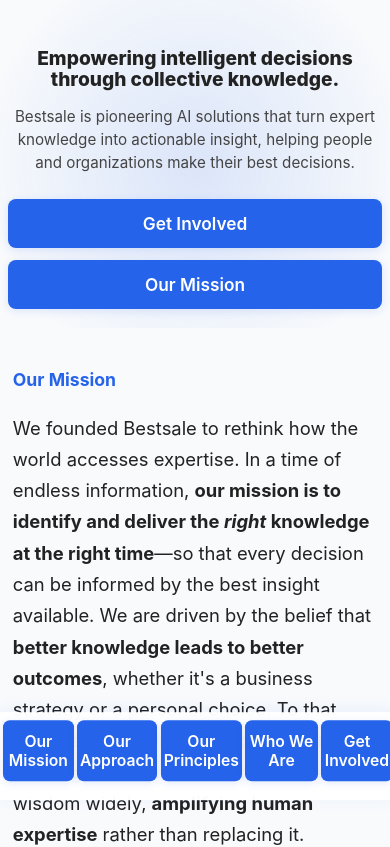
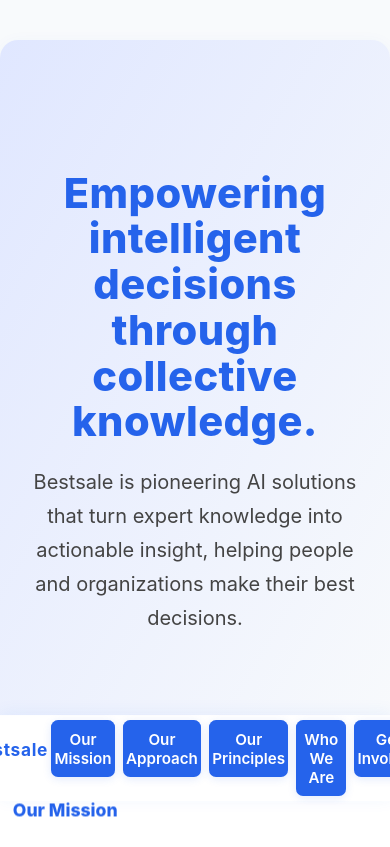
Before and after one commit to ygy2024/bestsalehome1, a React (Vite) app: page / in a window 390 px wide. Shown: the top 847 px of the page. Built offline with nearby package versions, Linux system fonts and the light colour scheme.

Commit message:
Remove Hero CTA buttons and set tagline to black; content unchanged

```diff
--- a/src/App.css
+++ b/src/App.css
@@ -15,6 +15,7 @@
   font-family: 'Inter', 'Segoe UI', Arial, sans-serif;
   background: #f8fafc;
   color: #222;
+  overflow-x: hidden;
 }
 
 .main-wrapper {
@@ -26,23 +27,21 @@
 /* 移除原有.nav样式 */
 .nav, .logo { display: none !important; }
 
-/* 竖向右侧导航 */
+/* 左侧导航 */
 .side-nav {
   position: fixed;
   top: 50%;
-  right: 2.5vw;
+  left: 2vw;
   transform: translateY(-50%);
   display: flex;
   flex-direction: column;
   align-items: center;
-  background: rgba(255,255,255,0.95);
+  background: rgba(255,255,255,0.97);
   box-shadow: 0 2px 16px 0 #2563eb11;
   border-radius: 18px;
-  padding: 1.2rem 0.5rem;
+  padding: 1.2rem 0.8rem;
   z-index: 100;
-  gap: 0.8rem;
-  max-width: 140px;
-  min-width: 110px;
+  gap: 1.2rem;
 }
 .side-logo {
   font-weight: 700;
@@ -54,20 +53,19 @@
 .side-nav ul {
   display: flex;
   flex-direction: column;
-  gap: 0.7rem;
+  gap: 1.1rem;
   list-style: none;
   margin: 0;
   padding: 0;
-  width: 100%;
 }
 .side-nav button {
   background: #2563eb;
   color: #fff;
   border: none;
-  font-size: 0.98rem;
+  font-size: 1.05rem;
   font-weight: 600;
   border-radius: 8px;
-  padding: 0.7rem 0.5rem;
+  padding: 0.8rem 1.5rem;
   cursor: pointer;
   box-shadow: 0 2px 8px 0 #2563eb22;
   transition: background 0.18s, transform 0.18s;
@@ -78,108 +76,59 @@
   text-align: center;
   box-sizing: border-box;
 }
+.side-nav button.active {
+  background: #1d4ed8;
+  color: #fff;
+  box-shadow: 0 4px 16px 0 #2563eb33;
+}
 .side-nav button:hover, .side-nav button:focus {
   background: #1d4ed8;
   transform: scale(1.06);
 }
 
-.hero {
-  position: relative;
-  padding: 6rem 2rem 4rem 2rem;
-  text-align: center;
-  background: #f1f5f9;
-  overflow: hidden;
+main {
+  flex: 1 1 auto;
+  margin-left: 180px;
+  display: flex;
+  flex-direction: column;
 }
-.hero-bg-anim {
-  position: absolute;
-  top: 50%;
-  left: 50%;
-  width: 600px;
-  height: 600px;
-  max-width: 100vw;
-  max-height: 100vw;
-  background: radial-gradient(circle at 50% 50%, #2563eb22 0%, #fff0 80%);
-  transform: translate(-50%, -50%);
-  z-index: 0;
-  animation: heroPulse 6s infinite alternate;
-  pointer-events: none;
+.section, .hero {
+  max-width: 1400px;
+  margin: 0 auto 2.5rem auto;
+  padding: 4rem 2rem 2.5rem 2rem;
+  background: #fff;
+  border-radius: 18px;
+  box-shadow: 0 2px 16px 0 #2563eb0a;
+  box-sizing: border-box;
 }
-@keyframes heroPulse {
-  0% { opacity: 0.7; }
-  100% { opacity: 1; }
-}
-.hero h1 {
-  font-size: 2.6rem;
+.section h2, .hero h1 {
+  font-size: 2.3rem;
   font-weight: 800;
-  margin-bottom: 1.2rem;
-  z-index: 1;
-  position: relative;
-}
-.hero-sub {
-  font-size: 1.25rem;
-  color: #444;
-  margin-bottom: 2.2rem;
-  z-index: 1;
-  position: relative;
-}
-.hero-cta {
-  display: flex;
-  justify-content: center;
-  gap: 1.2rem;
-  z-index: 1;
-  position: relative;
-}
-.hero-cta button {
-  background: #2563eb;
-  color: #fff;
-  border: none;
-  padding: 0.9rem 2.2rem;
-  font-size: 1.1rem;
-  border-radius: 8px;
-  font-weight: 600;
-  cursor: pointer;
-  box-shadow: 0 2px 8px 0 #2563eb22;
-  transition: background 0.2s, transform 0.2s;
-}
-.hero-cta button:hover {
-  background: #1d4ed8;
-  transform: translateY(-2px) scale(1.04);
-}
-
-.section {
-  max-width: 1200px;
-  margin: 0 auto;
-  padding: 4rem 1.5rem 2.5rem 1.5rem;
-  text-align: left;
-}
-.section h2 {
-  font-size: 2rem;
-  font-weight: 700;
   margin-bottom: 1.2rem;
   color: #2563eb;
 }
-.section p, .section ul {
-  font-size: 1.15rem;
+.section p, .section ul, .hero-sub {
+  font-size: 1.18rem;
   line-height: 1.7;
   color: #222;
 }
-
-.approach-cards {
+.approach-cards, .principles-list {
   display: flex;
   gap: 2rem;
   margin-bottom: 1.5rem;
   flex-wrap: wrap;
 }
-.approach-card {
-  background: #fff;
+.approach-card, .principle {
+  background: #f8fafc;
   border-radius: 14px;
   box-shadow: 0 2px 12px 0 #2563eb11;
   padding: 2rem 1.5rem;
   flex: 1 1 240px;
   min-width: 220px;
   transition: transform 0.2s, box-shadow 0.2s;
+  margin-bottom: 1rem;
 }
-.approach-card:hover {
+.approach-card:hover, .principle:hover {
   transform: translateY(-4px) scale(1.03);
   box-shadow: 0 6px 24px 0 #2563eb22;
 }
@@ -195,18 +144,6 @@
   flex-wrap: wrap;
   gap: 1.5rem;
   margin-top: 1.2rem;
-}
-.principle {
-  background: #f1f5f9;
-  border-radius: 12px;
-  padding: 1.5rem 1.2rem;
-  flex: 1 1 220px;
-  min-width: 200px;
-  box-shadow: 0 1px 6px 0 #2563eb0a;
-  transition: box-shadow 0.2s;
-}
-.principle:hover {
-  box-shadow: 0 4px 16px 0 #2563eb22;
 }
 
 .contact-section ul.contact-list {
@@ -255,6 +192,7 @@
   padding: 2rem 1rem 1.2rem 1rem;
   margin-top: 2rem;
   border-top: 1px solid #e5e7eb;
+  font-size: 1.1rem;
 }
 .footer-tagline {
   font-size: 1.1rem;
@@ -277,6 +215,43 @@
   color: #1d4ed8;
 }
 
+/* 分区淡入动效 */
+.fade-in-section {
+  opacity: 0;
+  transform: translateY(40px);
+  transition: all 0.7s cubic-bezier(.23,1.01,.32,1);
+  will-change: opacity, transform;
+}
+.fade-in-section.visible {
+  opacity: 1;
+  transform: none;
+}
+
+/* 回到顶部按钮 */
+.back-to-top {
+  position: fixed;
+  right: 2vw;
+  bottom: 3vw;
+  background: #2563eb;
+  color: #fff;
+  border: none;
+  border-radius: 50%;
+  width: 48px;
+  height: 48px;
+  font-size: 2rem;
+  box-shadow: 0 2px 8px 0 #2563eb22;
+  cursor: pointer;
+  z-index: 200;
+  display: flex;
+  align-items: center;
+  justify-content: center;
+  transition: background 0.2s, transform 0.2s;
+}
+.back-to-top:hover {
+  background: #1d4ed8;
+  transform: scale(1.08);
+}
+
 /* 新增/优化响应式设计 */
 @media (min-width: 1600px) {
   .section {
@@ -284,21 +259,28 @@
   }
 }
 @media (max-width: 1200px) {
-  .section {
+  .section, .hero {
     max-width: 98vw;
+    padding: 2.5rem 0.7rem 2rem 0.7rem;
+  }
+  main {
+    margin-left: 120px;
+  }
+  .side-nav {
+    left: 0.5vw;
+    padding: 0.7rem 0.3rem;
   }
 }
 @media (max-width: 900px) {
-  .approach-cards, .principles-list {
+  .layout {
     flex-direction: column;
-    gap: 1.2rem;
   }
   .side-nav {
     position: fixed;
     top: auto;
     bottom: 0;
+    left: 0;
     right: 0;
-    left: 0;
     width: 100vw;
     flex-direction: row;
     justify-content: center;
@@ -308,75 +290,56 @@
     padding: 0.5rem 0.2rem;
     gap: 0.5rem;
     background: rgba(255,255,255,0.98);
-    max-width: 100vw;
-    min-width: 0;
-  }
-  .side-logo {
-    display: none;
+    z-index: 100;
   }
   .side-nav ul {
     flex-direction: row;
     gap: 0.5rem;
-    width: 100%;
+  }
+  .side-nav button {
+    font-size: 1rem;
+    padding: 0.7rem 1.1rem;
+    border-radius: 7px;
+    min-width: 60px;
+    max-width: 100px;
+  }
+  main {
+    margin-left: 0;
+  }
+  .hero {
+    padding: 3.5rem 0.7rem 2.5rem 0.7rem;
+    max-width: 98vw;
+    border-radius: 12px;
+  }
+  .hero h1 {
+    font-size: 2rem;
+  }
+  .hero-sub {
+    font-size: 1.08rem;
+    margin-bottom: 1.5rem;
+  }
+}
+@media (max-width: 600px) {
+  .section, .hero {
+    padding: 1.5rem 0.8rem 1.5rem 0.8rem;
+    max-width: 100vw;
+    margin: 0 auto 1.5rem auto;
+    border-radius: 0;
+    box-shadow: none;
+  }
+  .hero h1, .section h2 {
+    font-size: 1.3rem;
+  }
+  .side-nav {
+    padding: 0.3rem 0.1rem;
+    gap: 0.2rem;
   }
   .side-nav button {
     font-size: 0.95rem;
     padding: 0.6rem 0.2rem;
     border-radius: 7px;
-    min-width: 60px;
-    max-width: 100px;
-  }
-  .hero h1 {
-    font-size: 2rem;
-  }
-  .hero-sub {
-    font-size: 1.05rem;
-  }
-  .hero-cta button {
-    font-size: 1rem;
-    padding: 0.7rem 1.2rem;
-  }
-}
-@media (max-width: 600px) {
-  .main-wrapper {
-    padding: 0;
-  }
-  .section {
-    padding: 1.5rem 0.8rem 1.5rem 0.8rem;
-    max-width: 100vw;
-    margin: 0 auto 1.5rem auto;
-    box-sizing: border-box;
-  }
-  .hero {
-    padding: 2rem 0.5rem 1.2rem 0.5rem;
-    background: #f8fafc;
-  }
-  .hero h1 {
-    font-size: 1.5rem;
-    font-weight: 800;
-    margin-bottom: 1rem;
-    text-align: center;
-  }
-  .hero-sub {
-    font-size: 1.08rem;
-    color: #444;
-    margin-bottom: 1.5rem;
-    text-align: center;
-  }
-  .hero-cta {
-    flex-direction: column;
-    gap: 0.7rem;
-    align-items: center;
-  }
-  .hero-cta button {
-    width: 100%;
-    font-size: 1.08rem;
-    padding: 0.9rem 0;
-    border-radius: 8px;
-  }
-  .approach-cards, .principles-list {
-    flex-direction: column;
-    gap: 1rem;
+    min-width: 50px;
+    max-width: 80px;
   }
   .approach-card, .principle {
     padding: 1.1rem 0.7rem;
@@ -386,56 +349,22 @@
     box-shadow: 0 1px 6px 0 #2563eb0a;
     margin-bottom: 1rem;
   }
-  .contact-btn, .side-nav button {
-    width: 100%;
-    font-size: 1.08rem;
-    padding: 0.9rem 0;
-    border-radius: 8px;
-    margin-bottom: 0.7rem;
-  }
-  .contact-info {
-    display: block;
-    margin-left: 0;
-    margin-top: 0.5rem;
-    text-align: left;
-    font-size: 0.98rem;
-    word-break: break-all;
-  }
-  .side-nav {
-    position: fixed;
-    bottom: 0;
-    left: 0;
-    right: 0;
-    top: auto;
-    width: 100vw;
-    flex-direction: row;
-    justify-content: space-around;
-    align-items: center;
-    border-radius: 0;
-    box-shadow: 0 -2px 16px 0 #2563eb11;
-    padding: 0.5rem 0.2rem;
-    gap: 0.2rem;
-    background: rgba(255,255,255,0.98);
-    max-width: 100vw;
-    min-width: 0;
-    z-index: 100;
-  }
-  .side-nav ul {
-    flex-direction: row;
-    gap: 0.2rem;
-    width: 100%;
-    justify-content: space-around;
-  }
-  .side-nav button {
-    min-width: 60px;
-    max-width: 100px;
-    font-size: 0.98rem;
-    padding: 0.7rem 0.2rem;
-    border-radius: 7px;
-  }
   .footer {
     padding: 1.2rem 0.2rem 0.7rem 0.2rem;
     font-size: 0.95rem;
+  }
+  .hero {
+    padding: 2rem 0.5rem 1.2rem 0.5rem;
+    max-width: 100vw;
+    border-radius: 0;
+    box-shadow: none;
+  }
+  .hero h1 {
+    font-size: 1.3rem;
+  }
+  .hero-sub {
+    font-size: 1rem;
+    margin-bottom: 1rem;
   }
 }
 
@@ -451,3 +380,32 @@
     font-size: 1.1rem;
   }
 }
+
+.hero {
+  background: linear-gradient(120deg, #e0e7ff 0%, #f8fafc 100%);
+  text-align: center;
+  margin-top: 2.5rem;
+  padding: 6rem 2rem 4rem 2rem;
+  border-radius: 18px;
+  box-shadow: 0 2px 16px 0 #2563eb0a;
+  max-width: 1400px;
+  margin-left: auto;
+  margin-right: auto;
+}
+.hero h1 {
+  font-size: 2.6rem;
+  font-weight: 800;
+  margin-bottom: 1.2rem;
+  color: #2563eb;
+  letter-spacing: 0.01em;
+}
+.hero-sub {
+  font-size: 1.25rem;
+  color: #444;
+  margin-bottom: 2.2rem;
+  line-height: 1.7;
+}
+
+.hero-title-black {
+  color: #111;
+}
--- a/src/App.tsx
+++ b/src/App.tsx
@@ -1,4 +1,5 @@
 import './App.css';
+import FadeInSection from './components/FadeInSection';
 
 const SECTIONS = [
   { id: 'mission', label: 'Our Mission' },
@@ -31,22 +32,18 @@
       {/* Hero Section */}
       <section className="hero">
         <div className="hero-bg-anim" />
-        <h1>Empowering intelligent decisions through collective knowledge.</h1>
+        <h1 className="hero-title-black">Empowering intelligent decisions through collective knowledge.</h1>
         <p className="hero-sub">Bestsale is pioneering AI solutions that turn expert knowledge into actionable insight, helping people and organizations make their best decisions.</p>
-        <div className="hero-cta">
-          <button onClick={() => scrollToSection('contact')}>Get Involved</button>
-          <button onClick={() => scrollToSection('mission')}>Our Mission</button>
-        </div>
       </section>
 
       {/* Mission */}
-      <section className="section" id="mission">
+      <FadeInSection className="section" id="mission">
         <h2>Our Mission</h2>
         <p>We founded Bestsale to rethink how the world accesses expertise. In a time of endless information, <b>our mission is to identify and deliver the <i>right</i> knowledge at the right time</b>—so that every decision can be informed by the best insight available. We are driven by the belief that <b>better knowledge leads to better outcomes</b>, whether it's a business strategy or a personal choice. To that end, we're <b>building AI that learns from the brightest minds</b> and shares their wisdom widely, <b>amplifying human expertise</b> rather than replacing it.</p>
-      </section>
+      </FadeInSection>
 
       {/* Approach */}
-      <section className="section" id="approach">
+      <FadeInSection className="section" id="approach">
         <h2>Our Approach</h2>
         <div className="approach-cards">
           <div className="approach-card">
@@ -63,10 +60,10 @@
           </div>
         </div>
         <p className="approach-note">(Note: Bestsale's technology is currently in the R&D phase. We are exploring these innovations in closed testing and will share updates on our progress. We do not have a commercial product or live service yet—our focus is on getting the science and experience right, hand-in-hand with expert partners.)</p>
-      </section>
+      </FadeInSection>
 
       {/* Principles */}
-      <section className="section" id="principles">
+      <FadeInSection className="section" id="principles">
         <h2>Our Principles</h2>
         <div className="principles-list">
           <div className="principle">
@@ -86,16 +83,16 @@
             <p><i>Building with the community.</i> We believe solving knowledge problems benefits everyone, so we aim to collaborate openly. This means partnering with academics on research, integrating feedback from early adopters, and sharing our findings responsibly. We thrive on <b>partnership and diverse perspectives</b>, because big problems are best tackled together.</p>
           </div>
         </div>
-      </section>
+      </FadeInSection>
 
       {/* Who We Are */}
-      <section className="section" id="team">
+      <FadeInSection className="section" id="team">
         <h2>Who We Are</h2>
         <p>Bestsale is a small team with big aspirations. We are AI researchers, engineers, and strategists who have previously built knowledge systems and enterprise platforms. Frustrated by how often critical expertise gets lost or siloed, we joined forces to create a solution. Our team members have contributed to advances in machine learning and have seen firsthand how AI can transform decision-making when it's applied thoughtfully. We're united by a passion for bridging the gap between what experts know and what the rest of us can access. Though we're at the start of this journey, we bring a wealth of experience in AI and a shared commitment to use technology for meaningful, positive impact.</p>
-      </section>
+      </FadeInSection>
 
       {/* Get Involved */}
-      <section className="section contact-section" id="contact">
+      <FadeInSection className="section contact-section" id="contact">
         <h2>Get Involved</h2>
         <p>We're in the <b>visionary stage</b> of Bestsale's development—and this is the perfect time to connect with those who share our excitement. If our mission resonates with you, let's start a conversation:</p>
         <ul className="contact-list">
@@ -106,7 +103,7 @@
         <a className="contact-btn" href="mailto:hello@bestsale.ai">Contact us</a>
         <span className="contact-info">gy2220@nyu.edu &nbsp;|&nbsp; GY Yang</span>
         <p className="contact-note">Bestsale is currently a research-stage project. We have no commercial offerings at this time—our website and content are for sharing our vision and fostering connections. We commit to updating our community as we progress. Thank you for your interest and support as we build something new, step by step.</p>
-      </section>
+      </FadeInSection>
 
       {/* Footer */}
       <footer className="footer">
--- /dev/null
+++ b/src/components/FadeInSection.tsx
@@ -0,0 +1,21 @@
+import { useRef, useEffect, useState } from 'react';
+import type { ReactNode, HTMLAttributes } from 'react';
+
+export default function FadeInSection({ children, className = '', ...rest }: { children: ReactNode, className?: string } & HTMLAttributes<HTMLDivElement>) {
+  const ref = useRef<HTMLDivElement>(null);
+  const [visible, setVisible] = useState(false);
+
+  useEffect(() => {
+    const observer = new window.IntersectionObserver(([entry]) => {
+      if (entry.isIntersecting) setVisible(true);
+    }, { threshold: 0.15 });
+    if (ref.current) observer.observe(ref.current);
+    return () => observer.disconnect();
+  }, []);
+
+  return (
+    <div ref={ref} className={`${className} fade-in-section${visible ? ' visible' : ''}`} {...rest}>
+      {children}
+    </div>
+  );
+}
```
